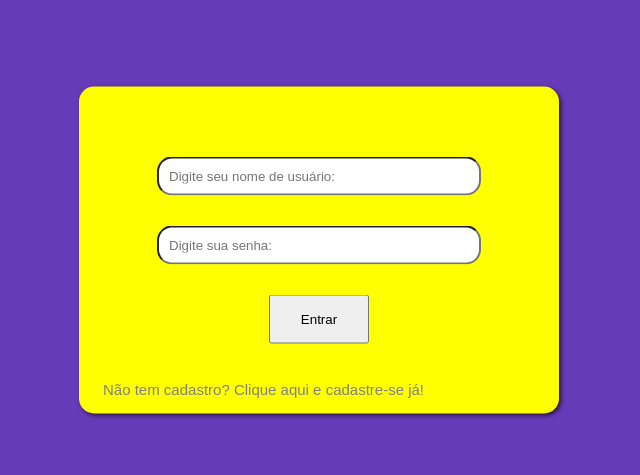
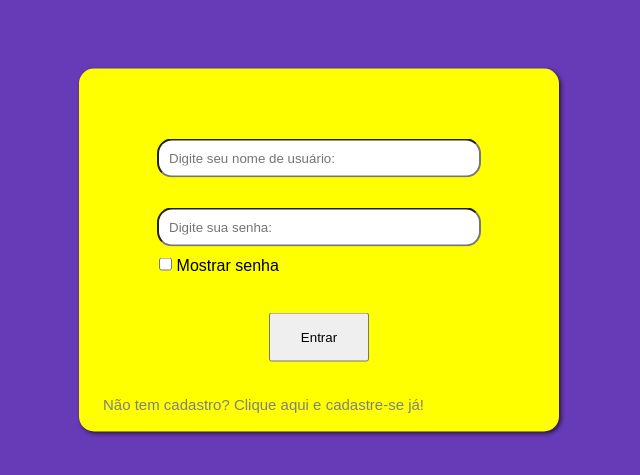
Before and after one commit to Gabriel740G/papelandia, a PHP site: page / in a window 1280 px wide. Shown: the part 150-625 px from the top of the page, without its empty margins (321-961 px from the left). Run offline with PHP 8.4, Linux system fonts and the light colour scheme.

Commit message:
Função de mostrar a senha feita em JS

```diff
--- a/estilos/style.css
+++ b/estilos/style.css
@@ -48,6 +48,10 @@ main > div.login > form > #usuario, #senha {
     margin-bottom: 30px;
 }
 
+.mostrarsenha {
+    transform: translate(-100px, -20px);
+}
+
 main > div.login > form > input[type=submit] {
     padding: 15px;
     width: 100px;
--- a/index.html
+++ b/index.html
@@ -22,10 +22,16 @@
                 <br>
                 <input type="password" name="pass" id="senha" placeholder="Digite sua senha:" required>
                 <br>
+                <div class="mostrarsenha">
+                    <input type="checkbox" name="show" id="showpass" onclick="Aparecer()">
+                    <label for="showpass">Mostrar senha</label>
+                </div>
+                <br>
                 <input type="submit" value="Entrar">
             </form>
             <a href="cadastro.html">Não tem cadastro? Clique aqui e cadastre-se já!</a>
         </div>
     </main>
 </body>
+    <script src="main.js"></script>
 </html>
--- /dev/null
+++ b/main.js
@@ -0,0 +1,9 @@
+function Aparecer() {
+    var pass = document.getElementById("senha")
+
+    if(pass.type == "password") {
+        pass.type = "text"
+    } else {
+        pass.type = "password"
+    }
+}
```
